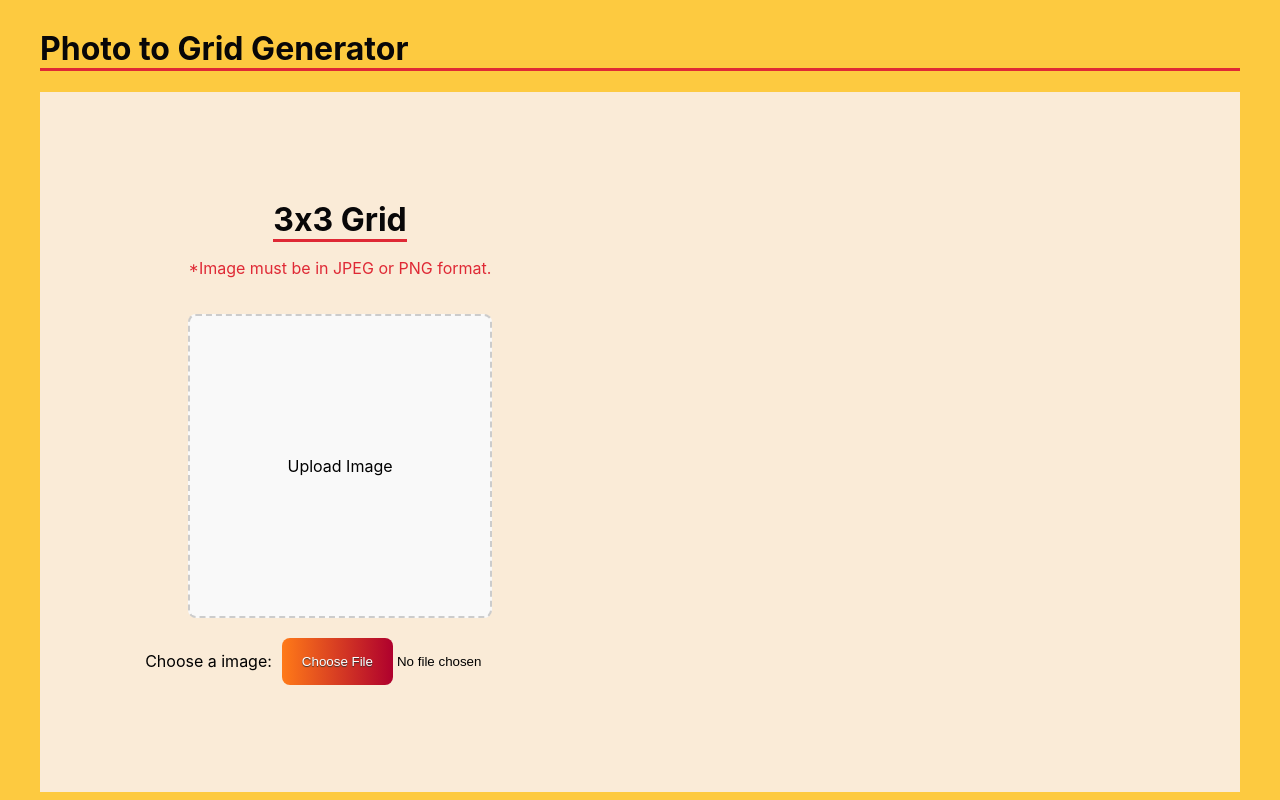
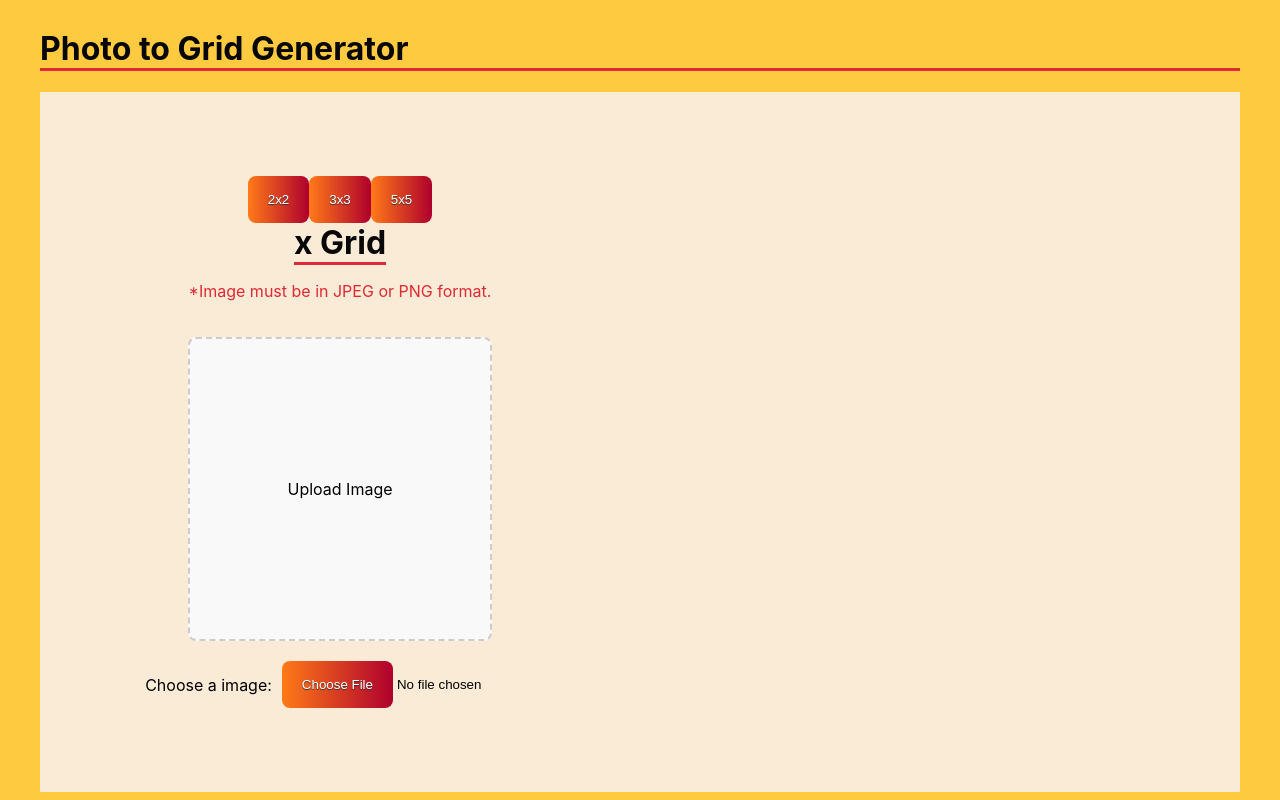
Before and after one commit to FloppyCacti/Photo-to-Grid-Generator, a React (Vite) app: page / in a window 1280 px wide. Built offline with nearby package versions, Linux system fonts and the light colour scheme.

Commit message:
add three buttons that set grid mode

```diff
--- a/src/components/LeftColumn.jsx
+++ b/src/components/LeftColumn.jsx
@@ -1,6 +1,6 @@
 import './LeftColumn.css'
 
-export default function LeftColumn({setImgType, imgUrl, setImgUrl}){
+export default function LeftColumn({gridMode, setGridMode, setImgType, imgUrl, setImgUrl}){
     // Get Img URL and show error
     const  handleImageUpload = (event) => {
         const file = event.target.files[0];
@@ -30,8 +30,12 @@ export default function LeftColumn({setImgType, imgUrl, setImgUrl}){
     return(
         <>
             <div id="leftColumn">
-                {/* add different grdi type buttons here */}
-                    <h1 id='gridFormatTitle'>3x3 Grid</h1>
+                <div id="gridModeButtonContainer">
+                    <button onClick={() => setGridMode(2)}>2x2</button>
+                    <button onClick={() => setGridMode(3)}>3x3</button>
+                    <button onClick={() => setGridMode(5)}>5x5</button>
+                </div>
+                <h1 id='gridFormatTitle'>{gridMode}x{gridMode} Grid</h1>
                 <p id='imgRequirement'>*Image must be in JPEG or PNG format.</p>
                 <div>
                     {!imgUrl ? (
```
Lines whose indentation alone changed are shown as unchanged.
